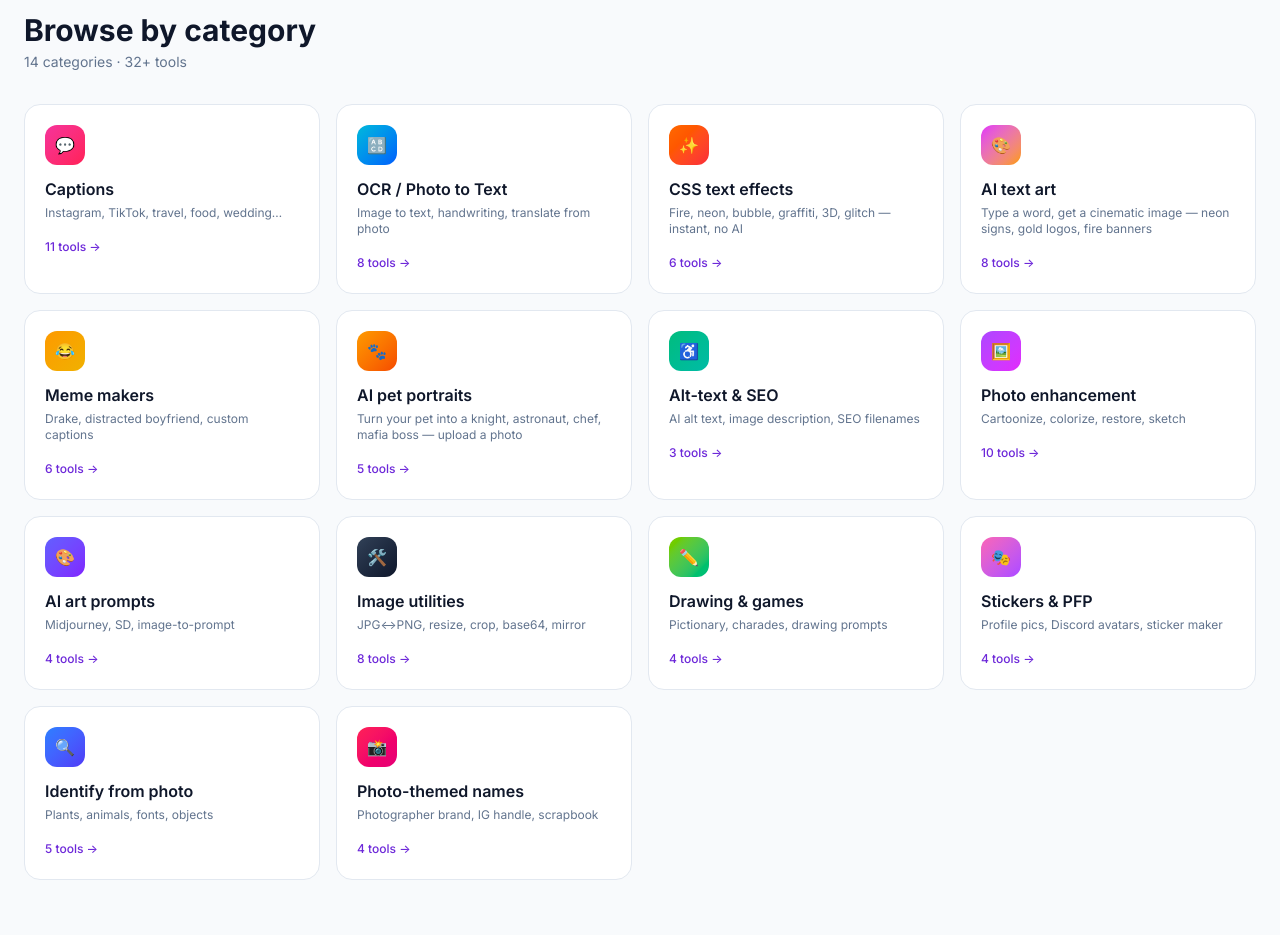
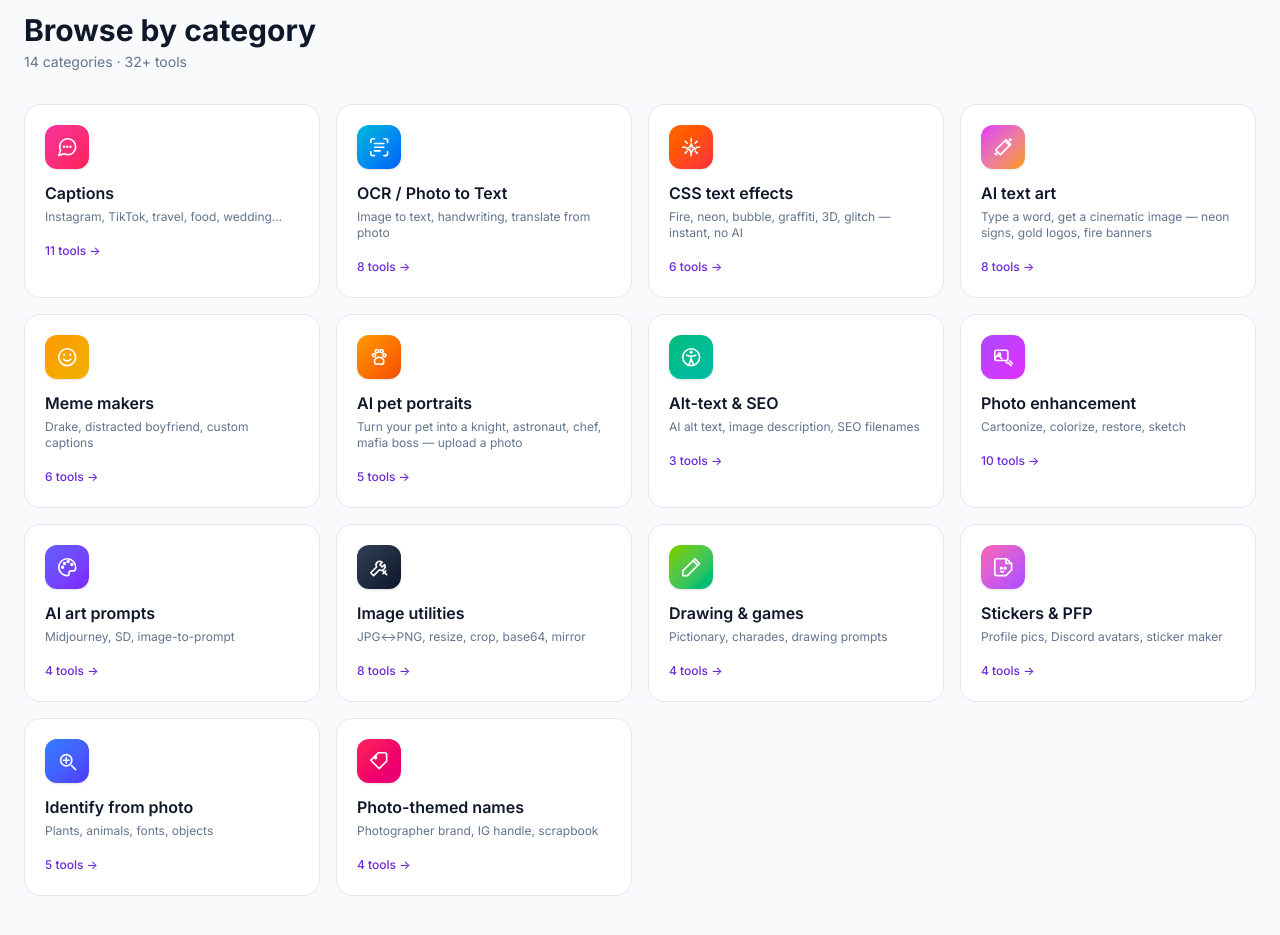
Before and after one commit to dominovd/textphoto-ap, a Next.js app: page / in a window 1280 px wide. Shown: the part 1520-2455 px from the top of the page. Built offline with nearby package versions, Linux system fonts and the light colour scheme.

Commit message:
feat: line-art SVG icons for category cards (replace emoji)

```diff
--- a/app/[category]/page.tsx
+++ b/app/[category]/page.tsx
@@ -4,6 +4,7 @@ import type { Metadata } from "next";
 import { categories, getCategory } from "@/lib/categories";
 import { getToolsInCategory } from "@/lib/tools";
 import ToolCard from "@/components/ToolCard";
+import { CategoryIcon } from "@/lib/category-icons";
 
 export function generateStaticParams() {
   return categories.map((c) => ({ category: c.slug }));
@@ -93,9 +94,9 @@ export default async function CategoryPage({
         <div>
           <div className="flex items-center gap-3 mb-2">
             <span
-              className={`w-10 h-10 rounded-xl bg-gradient-to-br ${cat.gradient} flex items-center justify-center text-white text-xl`}
+              className={`w-11 h-11 rounded-xl bg-gradient-to-br ${cat.gradient} flex items-center justify-center text-white shadow-sm`}
             >
-              {cat.icon}
+              <CategoryIcon slug={cat.slug} />
             </span>
             <h1 className="text-3xl font-bold">{cat.name}</h1>
           </div>
--- a/components/CategoryCard.tsx
+++ b/components/CategoryCard.tsx
@@ -1,16 +1,17 @@
 import Link from "next/link";
 import type { Category } from "@/lib/categories";
+import { CategoryIcon } from "@/lib/category-icons";
 
 export default function CategoryCard({ category }: { category: Category }) {
   return (
     <Link
       href={`/${category.slug}`}
-      className="tool-card group block rounded-2xl p-5 bg-white border border-slate-200"
+      className="tool-card group block rounded-2xl p-5 bg-white border border-slate-200 hover:border-brand-300 hover:shadow-md transition"
     >
       <div
-        className={`w-10 h-10 rounded-xl bg-gradient-to-br ${category.gradient} flex items-center justify-center text-white mb-3`}
+        className={`w-11 h-11 rounded-xl bg-gradient-to-br ${category.gradient} flex items-center justify-center text-white mb-3 shadow-sm group-hover:scale-105 transition-transform`}
       >
-        {category.icon}
+        <CategoryIcon slug={category.slug} />
       </div>
       <h3 className="font-semibold mb-1">{category.name}</h3>
       <p className="text-xs text-slate-500 mb-3">{category.description}</p>
--- /dev/null
+++ b/lib/category-icons.tsx
@@ -0,0 +1,202 @@
+import type { SVGProps } from "react";
+
+/**
+ * Inline SVG line icons for category cards. Each icon is sized to its parent's
+ * font-size and uses `currentColor` so it inherits the surrounding text color
+ * (white on the gradient backgrounds, accent on hover, etc.).
+ *
+ * Why inline SVG instead of lucide-react / phosphor:
+ *   - Zero new dependencies
+ *   - Full control over stroke width and visual weight
+ *   - Each icon ~300 B inlined; no font/icon-set HTTP request
+ */
+
+type IconProps = SVGProps<SVGSVGElement>;
+
+const base: IconProps = {
+  viewBox: "0 0 24 24",
+  fill: "none",
+  stroke: "currentColor",
+  strokeWidth: 1.75,
+  strokeLinecap: "round",
+  strokeLinejoin: "round",
+  width: "1.4em",
+  height: "1.4em",
+  "aria-hidden": true,
+};
+
+// captions — chat bubble with three dots
+const Captions = (p: IconProps) => (
+  <svg {...base} {...p}>
+    <path d="M21 11.5a8.38 8.38 0 0 1-.9 3.8 8.5 8.5 0 0 1-7.6 4.7 8.38 8.38 0 0 1-3.8-.9L3 21l1.9-5.7a8.38 8.38 0 0 1-.9-3.8 8.5 8.5 0 0 1 4.7-7.6 8.38 8.38 0 0 1 3.8-.9h.5a8.48 8.48 0 0 1 8 8v.5z" />
+    <circle cx="8.5" cy="11.5" r="0.5" fill="currentColor" />
+    <circle cx="12" cy="11.5" r="0.5" fill="currentColor" />
+    <circle cx="15.5" cy="11.5" r="0.5" fill="currentColor" />
+  </svg>
+);
+
+// OCR — text in scanned frame
+const Ocr = (p: IconProps) => (
+  <svg {...base} {...p}>
+    <path d="M3 7V5a2 2 0 0 1 2-2h2" />
+    <path d="M17 3h2a2 2 0 0 1 2 2v2" />
+    <path d="M21 17v2a2 2 0 0 1-2 2h-2" />
+    <path d="M7 21H5a2 2 0 0 1-2-2v-2" />
+    <path d="M7 8h10" />
+    <path d="M7 12h10" />
+    <path d="M7 16h6" />
+  </svg>
+);
+
+// effects — sparkles
+const Effects = (p: IconProps) => (
+  <svg {...base} {...p}>
+    <path d="M12 3v3M12 18v3M3 12h3M18 12h3M5.6 5.6l2.1 2.1M16.3 16.3l2.1 2.1M5.6 18.4l2.1-2.1M16.3 7.7l2.1-2.1" />
+    <path d="M12 8.5L13.5 12 17 13.5 13.5 15 12 18.5 10.5 15 7 13.5 10.5 12 12 8.5z" fill="currentColor" fillOpacity="0.2" />
+  </svg>
+);
+
+// text-art — wand with stars
+const TextArt = (p: IconProps) => (
+  <svg {...base} {...p}>
+    <path d="M15 4l5 5L9 20l-5-5L15 4z" />
+    <path d="M14 5l5 5" />
+    <path d="M19 3v2M21 4h-2M5 18v2M3 19h2" />
+  </svg>
+);
+
+// memes — laughing face
+const Memes = (p: IconProps) => (
+  <svg {...base} {...p}>
+    <circle cx="12" cy="12" r="9" />
+    <path d="M8 14s1.5 2 4 2 4-2 4-2" />
+    <path d="M9 9l-.5 1M15 9l.5 1" />
+  </svg>
+);
+
+// pet — paw print
+const Pet = (p: IconProps) => (
+  <svg {...base} {...p}>
+    <circle cx="6.5" cy="10" r="1.7" />
+    <circle cx="17.5" cy="10" r="1.7" />
+    <circle cx="9.5" cy="5.5" r="1.7" />
+    <circle cx="14.5" cy="5.5" r="1.7" />
+    <path d="M12 12c-2.5 0-5 2-5 4.5 0 2 1.5 3 3 3 1 0 1.5-.5 2-.5s1 .5 2 .5c1.5 0 3-1 3-3 0-2.5-2.5-4.5-5-4.5z" />
+  </svg>
+);
+
+// alt-text — universal access circle
+const AltText = (p: IconProps) => (
+  <svg {...base} {...p}>
+    <circle cx="12" cy="12" r="9" />
+    <circle cx="12" cy="6.5" r="0.9" fill="currentColor" />
+    <path d="M7 10c2 .8 3 1 5 1s3-.2 5-1" />
+    <path d="M12 11v3l-2.5 6M12 14l2.5 6" />
+  </svg>
+);
+
+// enhance — wand + image frame
+const Enhance = (p: IconProps) => (
+  <svg {...base} {...p}>
+    <rect x="3" y="4.5" width="14" height="11" rx="2" />
+    <circle cx="8" cy="9" r="1.3" />
+    <path d="M3 13l3.5-3.5 4 4" />
+    <path d="M17 17.5l3.5 3.5M19 16l3 3M15 17l1.5 1.5" />
+  </svg>
+);
+
+// prompts — palette + cursor
+const Prompts = (p: IconProps) => (
+  <svg {...base} {...p}>
+    <path d="M12 3a9 9 0 0 0 0 18c1.1 0 2-.9 2-2v-1a2 2 0 0 1 2-2h2a3 3 0 0 0 3-3 9 9 0 0 0-9-10z" />
+    <circle cx="7" cy="12" r="1" fill="currentColor" />
+    <circle cx="9" cy="8" r="1" fill="currentColor" />
+    <circle cx="13" cy="6" r="1" fill="currentColor" />
+    <circle cx="17" cy="9" r="1" fill="currentColor" />
+  </svg>
+);
+
+// utilities — crossed wrench + screwdriver
+const Utilities = (p: IconProps) => (
+  <svg {...base} {...p}>
+    <path d="M14.7 6.3a4 4 0 0 0-5.5 5.5L3 18l3 3 6.2-6.2a4 4 0 0 0 5.5-5.5l-2.5 2.5-2.5-2.5 2.5-2.5z" />
+    <path d="M16 16l4 4" />
+    <path d="M16 19l3-3" />
+  </svg>
+);
+
+// games — pencil with squiggle
+const Games = (p: IconProps) => (
+  <svg {...base} {...p}>
+    <path d="M16 3l5 5L8 21H3v-5L16 3z" />
+    <path d="M14 5l5 5" />
+  </svg>
+);
+
+// stickers — sticker peel + face
+const Stickers = (p: IconProps) => (
+  <svg {...base} {...p}>
+    <path d="M15.5 3H5a2 2 0 0 0-2 2v14a2 2 0 0 0 2 2h10l6-6V8.5L15.5 3z" />
+    <path d="M15 3v5h6" />
+    <circle cx="10" cy="13" r="0.9" fill="currentColor" />
+    <circle cx="14" cy="13" r="0.9" fill="currentColor" />
+    <path d="M9.5 16.5c.8.8 2.2.8 3 0" />
+  </svg>
+);
+
+// identify — magnifier on subject
+const Identify = (p: IconProps) => (
+  <svg {...base} {...p}>
+    <circle cx="11" cy="11" r="6" />
+    <path d="M21 21l-4.3-4.3" />
+    <path d="M11 8v6M8 11h6" />
+  </svg>
+);
+
+// names — tag/label
+const Names = (p: IconProps) => (
+  <svg {...base} {...p}>
+    <path d="M20 12V5a2 2 0 0 0-2-2h-7L3 11l9 9 8-8z" />
+    <circle cx="8" cy="8" r="1.2" fill="currentColor" />
+  </svg>
+);
+
+/**
+ * Returns the SVG icon component for a given category slug. Returns a
+ * fallback dot if the slug isn't mapped — so the layout never breaks when
+ * a new category is added before its icon.
+ */
+export const CATEGORY_ICONS: Record<string, (p: IconProps) => React.JSX.Element> = {
+  captions: Captions,
+  ocr: Ocr,
+  effects: Effects,
+  "text-art": TextArt,
+  memes: Memes,
+  pet: Pet,
+  "alt-text": AltText,
+  enhance: Enhance,
+  prompts: Prompts,
+  utilities: Utilities,
+  games: Games,
+  stickers: Stickers,
+  identify: Identify,
+  names: Names,
+};
+
+const Fallback = (p: IconProps) => (
+  <svg {...base} {...p}>
+    <circle cx="12" cy="12" r="6" fill="currentColor" fillOpacity="0.15" />
+    <circle cx="12" cy="12" r="2" fill="currentColor" />
+  </svg>
+);
+
+export function CategoryIcon({
+  slug,
+  className,
+}: {
+  slug: string;
+  className?: string;
+}) {
+  const Icon = CATEGORY_ICONS[slug] || Fallback;
+  return <Icon className={className} />;
+}
```
